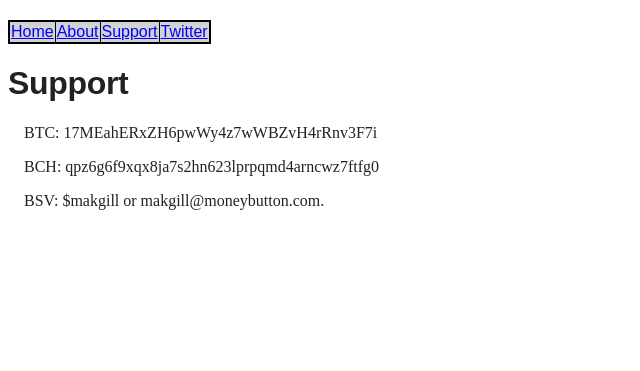
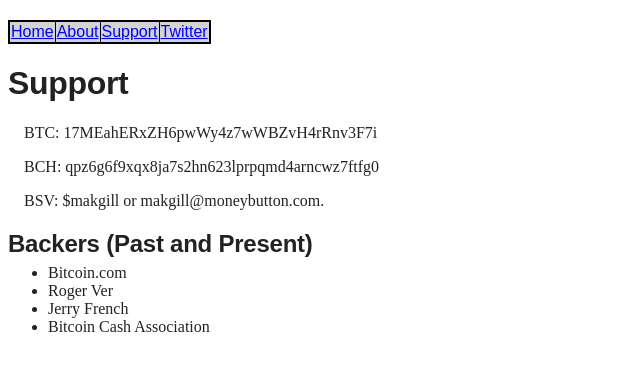
Before and after one commit to wakgill/deryk, a Jekyll site: the page built from _pages/support.md, in a window 1280 px wide. Shown: the top 371 px of the page, without its empty margins (0-640 px from the left). Built offline with Jekyll 4.4.1, drawn with Linux system fonts in a browser that asks for light colours.

Commit message:
Update support.md

```diff
--- a/_pages/support.md
+++ b/_pages/support.md
@@ -10,3 +10,10 @@
 BCH: qpz6g6f9xqx8ja7s2hn623lprpqmd4arncwz7ftfg0
 
 BSV: $makgill or makgill@moneybutton.com.
+
+## Backers (Past and Present)
+
+- Bitcoin.com
+- Roger Ver
+- Jerry French
+- Bitcoin Cash Association
```
